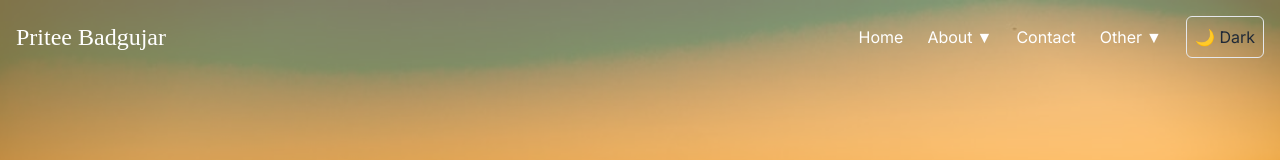
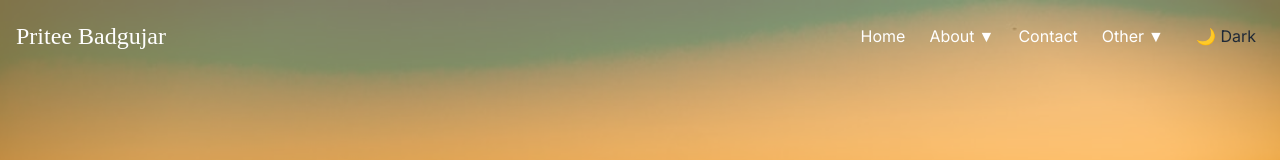
Before and after one commit to MsPritee/priteebadgujar, a Next.js app: page / in a window 1280 px wide. Shown: the top 160 px of the page. Built offline with nearby package versions, Linux system fonts and the light colour scheme.

Commit message:
Firebase Hosting setup

```diff
--- a/src/components/ThemeToggle.jsx
+++ b/src/components/ThemeToggle.jsx
@@ -13,7 +13,7 @@ export default function ThemeToggle() {
   return (
     <button
       onClick={() => setTheme(theme === "dark" ? "light" : "dark")}
-      className="p-2 border rounded-md"
+      className="p-2 rounded-md"
     >
       {theme === "dark" ? "🌞 Light" : "🌙 Dark"}
     </button>
```
Also changed, not shown: 1 other file (tests, documents, lock files or other folders).
